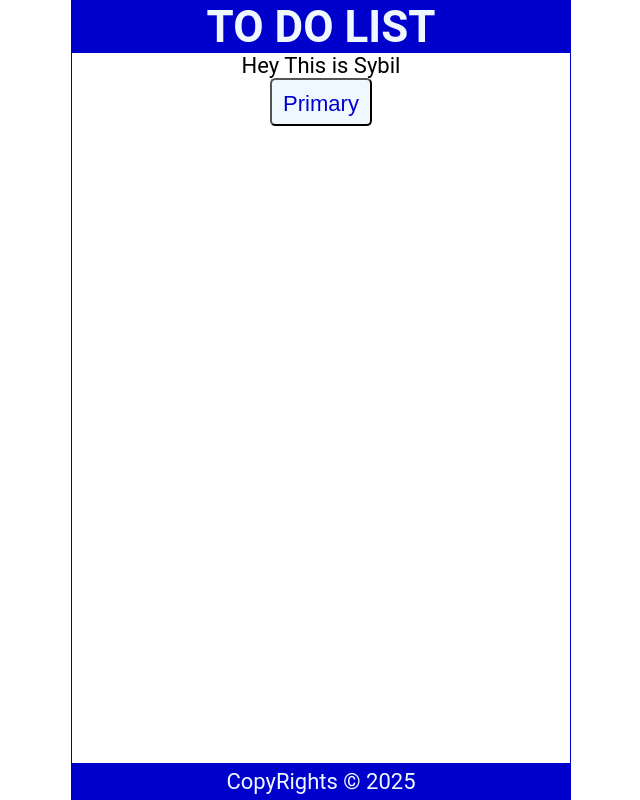
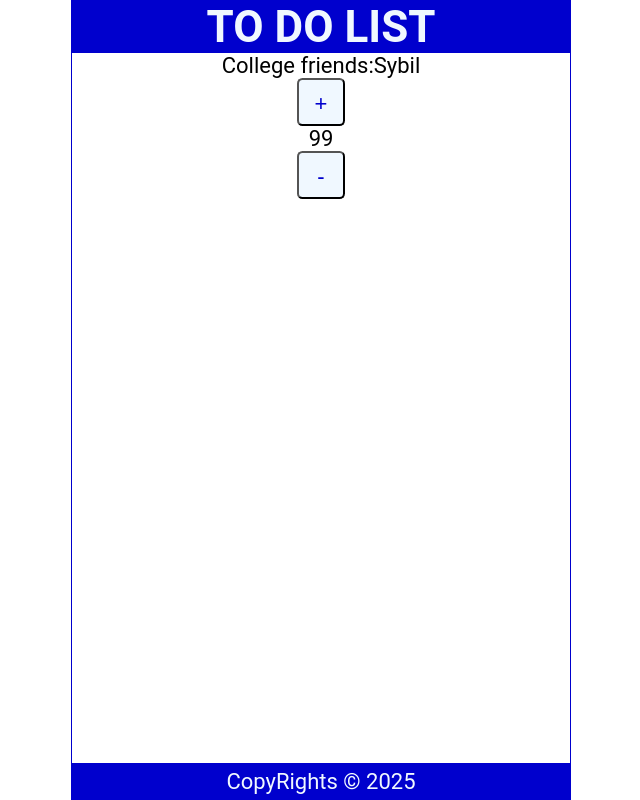
Before and after one commit to Santhosh785/TODO_React, a React (Create React App) app in the folder project1/: page / in a window 1280 px wide. Shown: the whole page, without its empty margins (319-959 px from the left). Built offline with nearby package versions, Linux system fonts and the light colour scheme.

Commit message:
useState Example 1

```diff
--- a/project1/src/Content.js
+++ b/project1/src/Content.js
@@ -8,17 +8,23 @@ const Content = () => {
         return Names[int];
        }
 
-       const handleChange = ()=>{
-        alert("hello");
+       const [count , setCount]= useState(99);
+
+       function increment(){
+        setCount(count + 1)
        }
-       const handleChange1 = ()=>{
-        alert("hello santhosh");
+
+       function decrement(){
+        setCount(count - 1)
        }
   return (
-    <main>
-    <p>Hey This is {HandleNamechange()}</p>
-    <button onDoubleClick={handleChange1} type="button" className="btn-outline-success">Primary</button>
-    </main>
+   <main>
+    <p>College friends:{HandleNamechange()}</p>
+    <button onClick={increment}>+</button>
+    <span>{count}</span>
+    <button onClick={decrement}>-</button>
+
+   </main>
   )
 }
 
```
